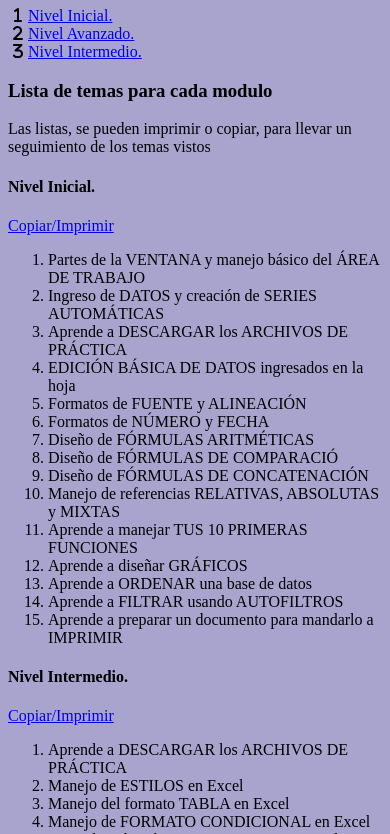
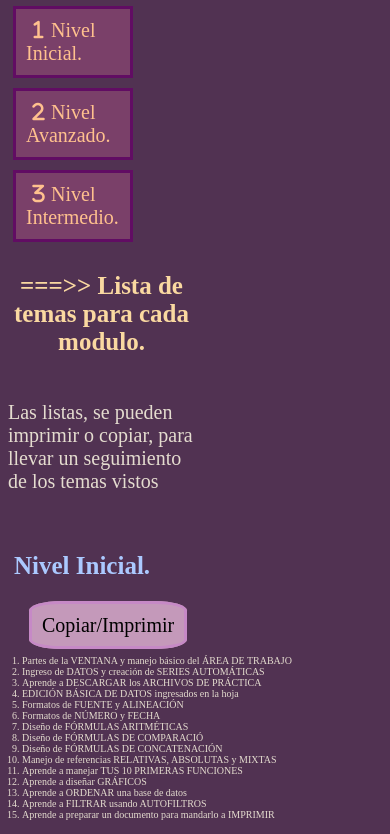
Before and after one commit to cintiasana/Curso-Excel, a plain HTML site: page index.html in a window 390 px wide. Shown: the part 73-907 px from the top of the page. Drawn offline with Linux system fonts and the light colour scheme.

Commit message:
agregado de estilos al index

```diff
--- a/estilo-index.css
+++ b/estilo-index.css
@@ -1,17 +1,202 @@
 
 html {
-    background-color: #A8A4CE;
+    background-color: #513252;
+}
+
+h1 {
+    font-size: 70px;
+    text-align: center;
+    color: #FFC18E ;
+}
+p {
+    color: #E4DCCF;
+    font-size: 20px;
+}
+
+h3 {
+    color: #FAD9A1;
+    font-size: 25px;
+}
+
+h4 {
+    color: #ABC9FF;
+    font-size: 25px;
+
+}
+.impr {
+    font-size: 20px;
+    background: #C499BA ;
+    color: #000000;
+    padding: 10px;
+    text-decoration: none;
+    background-clip: border-box;
+    border-radius: 20%;
+    margin: 15px;
+    border: solid #C689C6;
+}
+.impr:hover {
+    background:#FF869E;
+    color: #A10035 ;
 }
 
 .container1 {
+    display: flex;
+    border-radius: 5%;
 
 }
 
 .containerItem1 {
+    display: block;
+    background: #7A4069 ;
+    padding: 20px 20px;
+    margin: 10px;
+    width: 30%;
+    font-size: 25px;
+    border: solid #610C63;
+}
+
+.containerItem1:hover {
+    background: #610C63 ;
+    color: #fff;
+}
+
+.containerItem1:active {
+    background: #810955;
+}
+
+i {
+    color: #FFC18E;
+    text-align: center;
+}
+
+i:hover {
+    color: #fff;
+}
+
+.item1 {
+    text-decoration: none;
+    text-align: center;
+    color: #FFC18E;
+}
+
+.item1:hover {
+    color: #fff;
+}
 
 
+ol {
+    padding: 10px;
+    font-size: 12px;
+    color: #E4DCCF;
+}
+
+.niveles {
+    display: flex;
+    display: inline-block;
+    right: 60%;
+    margin: 6px;
 }
 
 
 
-@media only screen and (max-width:800px){}
+@media (max-width:600px){
+
+    h1 {display: flex;
+        font-size: 30px;
+        text-align: left;
+    }
+    p {
+        display: inline-block;
+        width: 50%;
+        color: #E4DCCF;
+        font-size: 20px;
+    }
+
+    h3 {
+        display: inline-block;
+        width: 50%;
+        color: #FAD9A1;
+        font-size: 25px;
+        text-align: center;
+    }
+    h4 {
+        color: #ABC9FF;
+        font-size: 25px;
+
+    }
+    .impr {
+        font-size: 20px;
+        background: #C499BA ;
+        color: #000000;
+        padding: 10px;
+        text-decoration: none;
+        background-clip: border-box;
+        border-radius: 20%;
+        margin: 15px;
+        border: solid #C689C6;
+    }
+    .impr:hover {
+        background:#FF869E;
+        color: #A10035 ;
+    }
+
+    .container1 {
+        display: flex;
+        border-radius: 5%;
+        flex-direction: column;
+
+    }
+
+    .containerItem1 {
+        display: block;
+        background: #7A4069 ;
+        padding: 10px 10px;
+        margin: 5px;
+        width: 25%;
+        font-size: 20px;
+        border: solid #610C63;
+    }
+
+    .containerItem1:hover {
+        background: #610C63 ;
+        color: #fff;
+    }
+
+    .containerItem1:active {
+        background: #810955;
+    }
+
+    i {
+        color: #FFC18E;
+        text-align: center;
+    }
+
+    i:hover {
+        color: #fff;
+    }
+
+    .item1 {
+        text-decoration: none;
+        text-align: center;
+        color: #FFC18E;
+    }
+
+    .item1:hover {
+        color: #fff;
+    }
+
+
+    ol {
+        padding: 8px;
+        font-size: 10px;
+        color: #E4DCCF;
+    }
+
+    .niveles {
+        display: flex;
+        display: inline-block;
+        right: 60%;
+        margin: 6px;
+    }
+
+}
--- a/index.html
+++ b/index.html
@@ -13,24 +13,24 @@
 
     <nav class="container1">
 
-        <div class="containerItem1"><i class="fas fa-1 fa-fw fa-x1"></i><a href="Inicial.html"  target="_blank">Nivel Inicial.</a></div>
+        <div class="containerItem1"><i class="fas fa-1 fa-fw fa-x1"></i><a href="Inicial.html"  target="_blank" class="item1">Nivel Inicial.</a></div>
 
-        <div class="containerItem1"><i class="fas fa-2 fa-fw fa-x2"></i><a href="Avanzado.html" target="_blank">Nivel Avanzado.</a></div>
+        <div class="containerItem1"><i class="fas fa-2 fa-fw fa-x2"></i><a href="Avanzado.html" target="_blank" class="item1">Nivel Avanzado.</a></div>
 
-        <div class="containerItem1"><i class="fas fa-3 fa-fw fa-x3"></i><a href="Intermedio.html" target="_blank">Nivel Intermedio.</a></div>
+        <div class="containerItem1"><i class="fas fa-3 fa-fw fa-x3"></i><a href="Intermedio.html" target="_blank" class="item1">Nivel Intermedio.</a></div>
     </nav>
 
     <div>
-        <h3>Lista de temas para  cada modulo</h3>
+        <h3> ===>> Lista de temas para  cada modulo.</h3>
     </div>
         <p>Las listas, se pueden imprimir o copiar, para llevar un seguimiento de los temas vistos</p>
 
-    <section>
+    <section class="niveles">
 
         <h4>Nivel Inicial.</h4>
 
         <div>
-            <a href="lista-inicial.html" target="_blank">Copiar/Imprimir</a>
+            <a class="impr" href="lista-inicial.html" target="_blank">Copiar/Imprimir</a>
         </div>
 
         <ol>
@@ -63,16 +63,22 @@
             <li>Aprende a FILTRAR usando AUTOFILTROS</li>
 
             <li>Aprende a preparar un documento para mandarlo a IMPRIMIR</li>
+            <br>
+            <br>
+            <br>
+            <br>
+            <br>
+            <br>
 
         </ol>
     </section>
 
-    <section>
+    <section class="niveles">
 
         <h4>Nivel Intermedio.</h4>
 
         <div>
-            <a href="lista-intermedio.html" target="_blank">Copiar/Imprimir</a>
+            <a class="impr" href="lista-intermedio.html" target="_blank">Copiar/Imprimir</a>
         </div>
 
         <ol>
@@ -120,12 +126,12 @@
         </ol>
     </section>
 
-    <section>
+    <section class="niveles">
 
         <h4>Nivel Avanzado.</h4>
 
         <div>
-            <a href="lista-avanzado.html" target="_blank">Copiar/Imprimir</a>
+            <a class="impr" href="lista-avanzado.html" target="_blank">Copiar/Imprimir</a>
         </div>
 
         <ol>
@@ -174,5 +180,14 @@
         </ol>
     </section>
 
+    <hr>
+    <hr>
+    <footer>
+        <div>
+            <p>Podes consultar tus dudas, o enviar tus ejercicios a travez de un email, indicando NIVEL CURSADO, NUMERO DE VIDEO y ADJUNTAR EL ARCHIVO.</p>
+
+        </div>
+
+    </footer>
 </body>
 </html>
```
